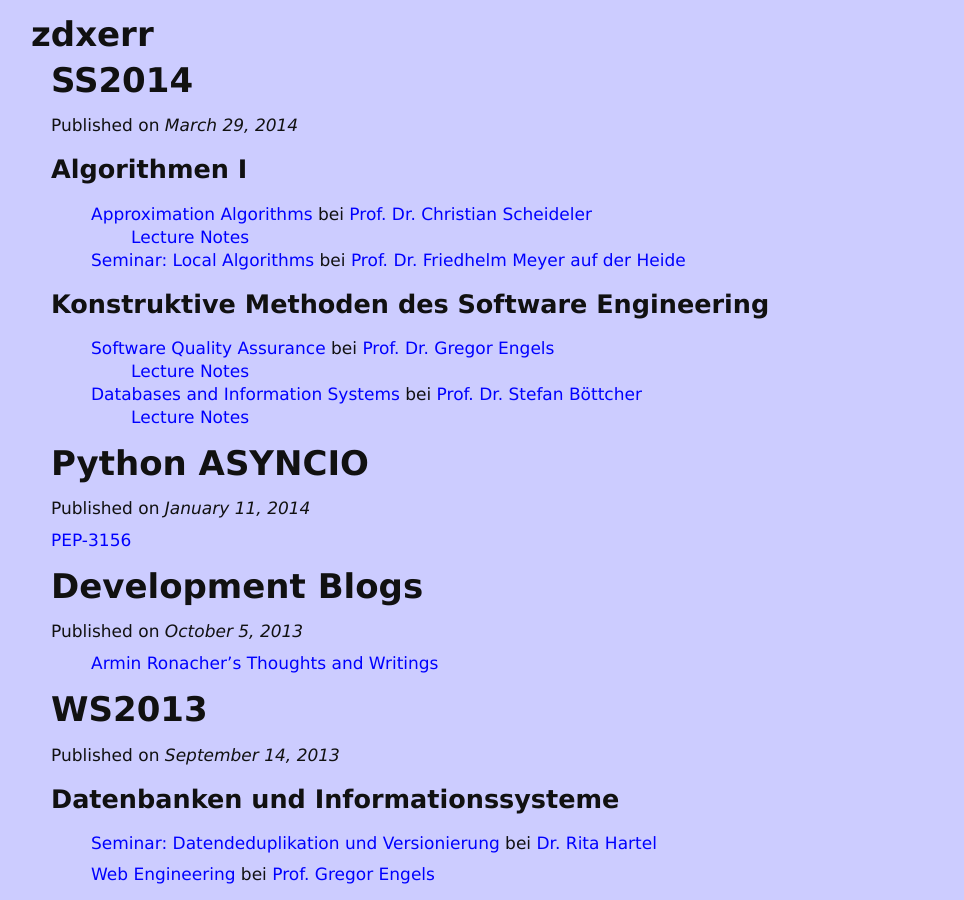
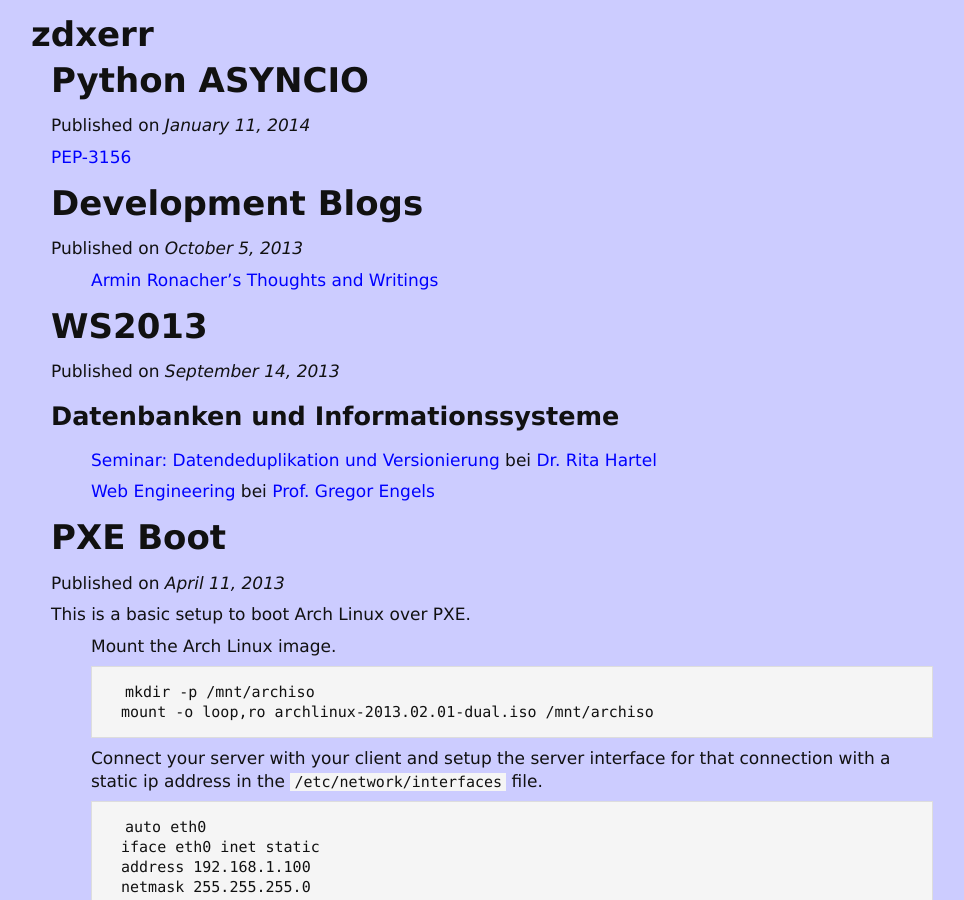
Before and after one commit to zdxerr/zdxerr.github.com, a Jekyll site: the page built from index.html, in a window 1280 px wide and 900 px high. Shown: the whole window, without its empty margins (209-1173 px from the left). Built offline with Jekyll 4.4.1, drawn with Linux system fonts in a browser that asks for light colours; some of the changed text lies outside the part shown.

Commit message:
Cleanup.

```diff
--- a/_posts/2011-11-19-crossfit.markdown
+++ b/_posts/2011-11-19-crossfit.markdown
@@ -6,7 +6,5 @@
 
 - [CrossFit](http://www.crossfit.com/)
 - [CrossFit Discussion Board](http://www.board.crossfit.com/)
-- [CrossFit Endurance](http://www.crossfitendurance.com/)
 - [CrossFit Football](http://www.crossfitfootball.com/)
 - [Gymnastics WOD](http://gymnasticswod.com/)
-- [Mobility WOD](http://www.mobilitywod.com/)
--- a/_posts/2011-11-20-torrent.markdown
+++ b/_posts/2011-11-20-torrent.markdown
@@ -4,4 +4,4 @@
 categories: [links, download]
 ---
 
-- [The Pirate Bay](http://thepiratebay.org)
+- [The Pirate Bay](http://thepiratebay.se)
--- a/_posts/2014-03-29-ss-2014.md
+++ /dev/null
@@ -1,18 +0,0 @@
----
-layout: post
-title: SS2014
-categories: [links, university, lecture, ss2014]
----
-
-## Algorithmen I
-
-- [Approximation Algorithms](http://www.cs.uni-paderborn.de/fachgebiete/fg-ti/lehre0/ss2014/approx0.html) bei [Prof. Dr. Christian Scheideler](http://www.cs.uni-paderborn.de/fachgebiete/fg-ti/personen/scheideler.html)
-    - [Lecture Notes](https://gist.github.com/zdxerr/10529450)
-- [Seminar: Local Algorithms](https://www.hni.uni-paderborn.de/alg/teaching/ss14/local-algorithms/) bei [Prof. Dr. Friedhelm Meyer auf der Heide](http://www.hni.uni-paderborn.de/alg/mitarbeiter/fmadh/)
-
-## Konstruktive Methoden des Software Engineering
-
-- [Software Quality Assurance](http://is.uni-paderborn.de/fachgebiete/fg-engels/lehre/ss14/software-quality-assurance/news.html) bei [Prof. Dr. Gregor Engels](http://is.uni-paderborn.de/fachgebiete/fg-engels/personen/visitenkarten/gregor-engels/visitenkarte.html)
-    - [Lecture Notes](https://gist.github.com/zdxerr/10529205)
-- [Databases and Information Systems](http://www.cs.uni-paderborn.de/fachgebiete/ag-boettcher/lehre/ss2014/dbis.html) bei [Prof. Dr. Stefan Böttcher](http://www.cs.uni-paderborn.de/?id=5063)
-    - [Lecture Notes](https://gist.github.com/zdxerr/10717726)
```
